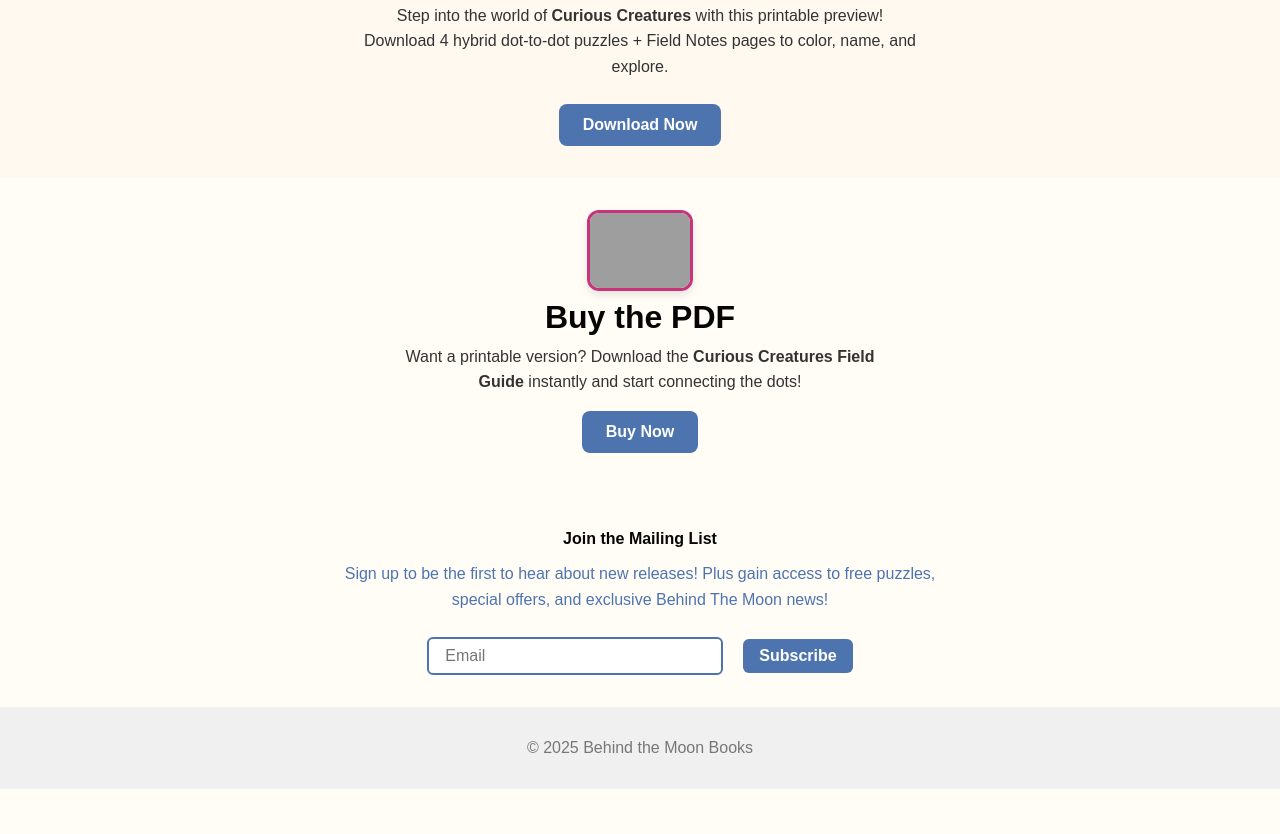
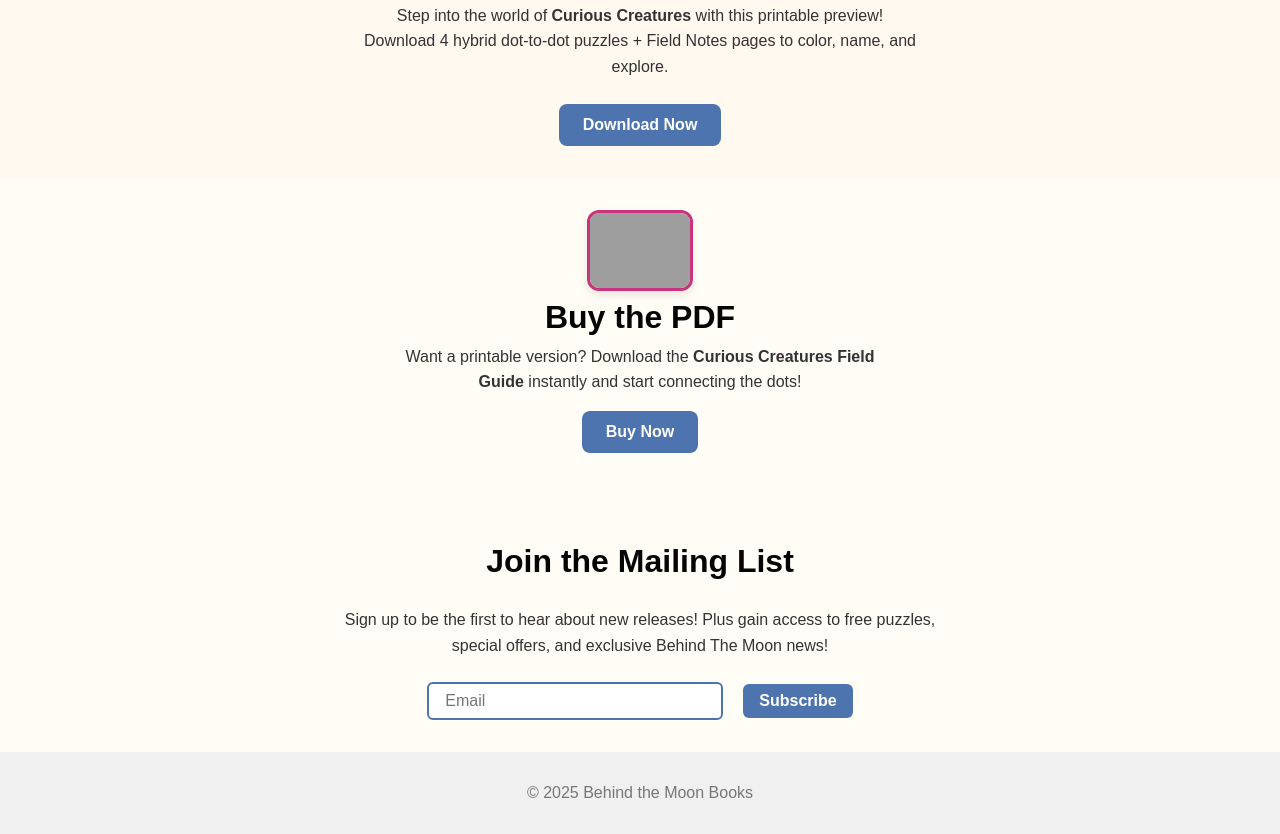
Before and after one commit to hellodanicaw/behind-the-moon-site, a plain HTML site: page index.html in a window 1280 px wide. Shown: the part 1122-1956 px from the top of the page. Before the commit the page ends 1911 px from the top, so only its background shows below. Drawn offline with Linux system fonts and the light colour scheme; grey boxes are pictures that could not be loaded.

Commit message:
text adjust p's

```diff
--- a/styles.css
+++ b/styles.css
@@ -172,7 +172,7 @@ h1 {
 
 .newsletter h2 {
   font-family: 'Futura', sans-serif;
-  font-size: 1rem;
+  font-size: 2rem;
   color: #050505;
 }
 .newsletter {
@@ -204,7 +204,7 @@ h1 {
 .newsletter-tagline {
   font-family: 'Futura', sans-serif;
   font-size: 1rem;
-  color: #4e74af;
+  color: #333;
   max-width: 600px;
   margin: 0 auto 1.5rem auto;
   line-height: 1.6;
```
